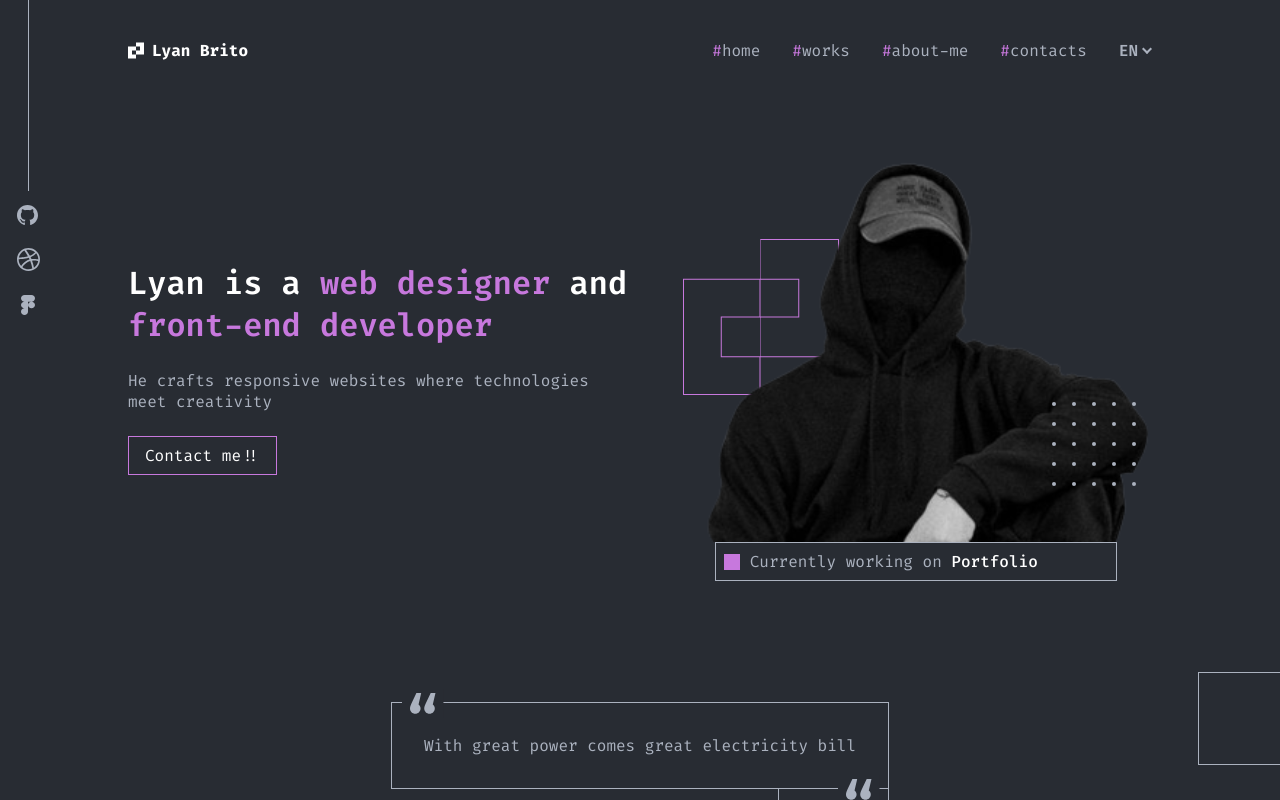
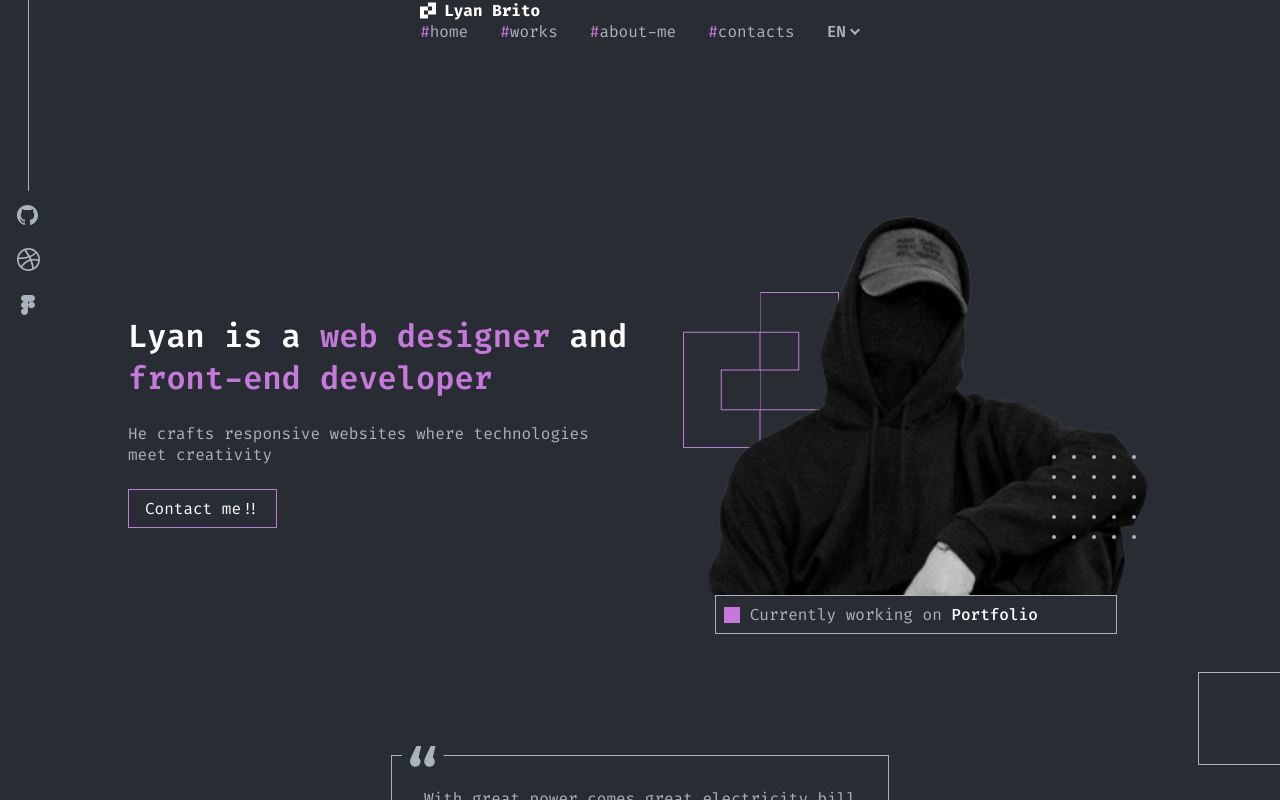
Before and after one commit to LyanBrito/portifolio.REACT, a React (Create React App) app: page / in a window 1280 px wide. Shown: the top 800 px of the page. Built offline with nearby package versions, Linux system fonts and the light colour scheme.

Commit message:
style:updated-vallues

```diff
--- a/src/App.module.css
+++ b/src/App.module.css
@@ -5,6 +5,7 @@
   padding: 0px;
   font-family: "Fira Code", monospace;
   transition: ease-in 0.13s;
+  scroll-behavior: smooth;
 }
 body {
   display: flex;
--- a/src/components/pages/header/header.module.css
+++ b/src/components/pages/header/header.module.css
@@ -1,11 +1,12 @@
-.headerContainer {
+header {
   display: flex;
+  position: fixed;
   justify-content: space-between;
-  width: 1024px;
+  width: 1025px;
   align-items: flex-end;
   height: 61px;
-  /* gap: 509px; */
-  margin-bottom: 8px;
+  background-color: var(--black-100);
+  padding-bottom: 8px;
 }
 .navBar {
   display: flex;
@@ -42,6 +43,7 @@ a {
 .langContainer:hover line {
   stroke: var(--white-100);
 }
+
 a:hover {
   color: var(--white-100);
 }
@@ -51,8 +53,8 @@ span {
 .dropdownContainer {
   display: flex;
   position: absolute;
-  right: 448px;
   top: 75px;
+  background-color: var(--black-100);
   padding: 8px;
   border: solid 1px var(--gray-100);
 }
--- a/src/components/pages/main/main.module.css
+++ b/src/components/pages/main/main.module.css
@@ -1,6 +1,7 @@
-.heroContainer {
+main {
   display: flex;
   gap: 18px;
+  padding-top: 80px;
 }
 .heroText > h1 {
   font-size: 32px;
--- a/src/components/pages/projects/project.module.css
+++ b/src/components/pages/projects/project.module.css
@@ -74,10 +74,11 @@
   flex-direction: column;
   padding: 16px;
   gap: 16px;
+  width: 297px;
   border: 1px solid var(--gray-100);
 }
 
 .project>img {
-  width: 331px;
+  width: 329px;
 
 }
```
